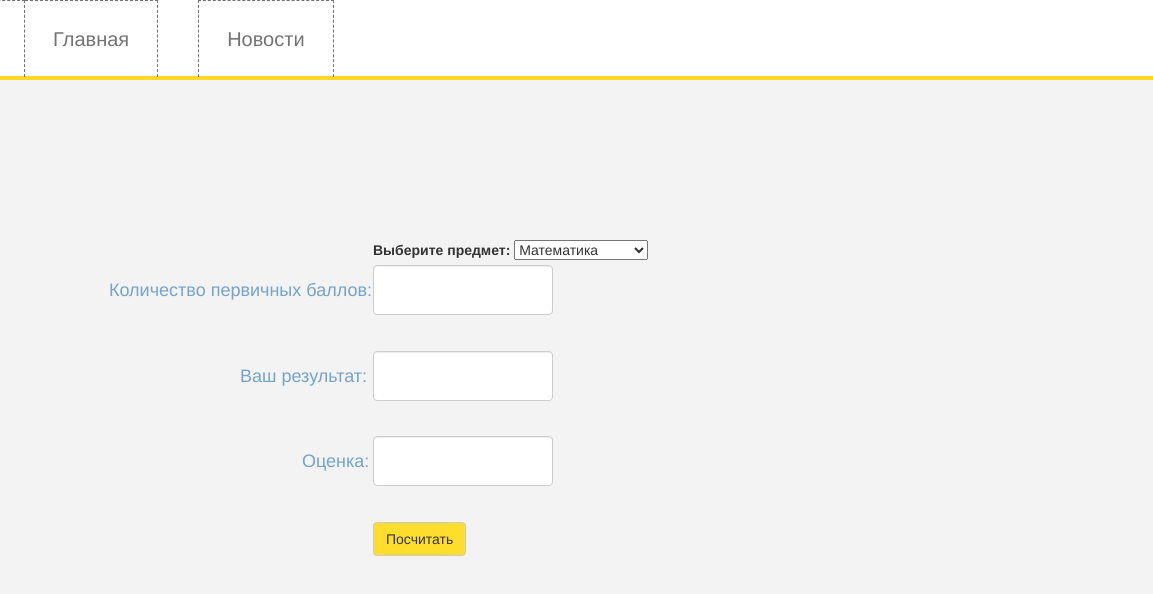
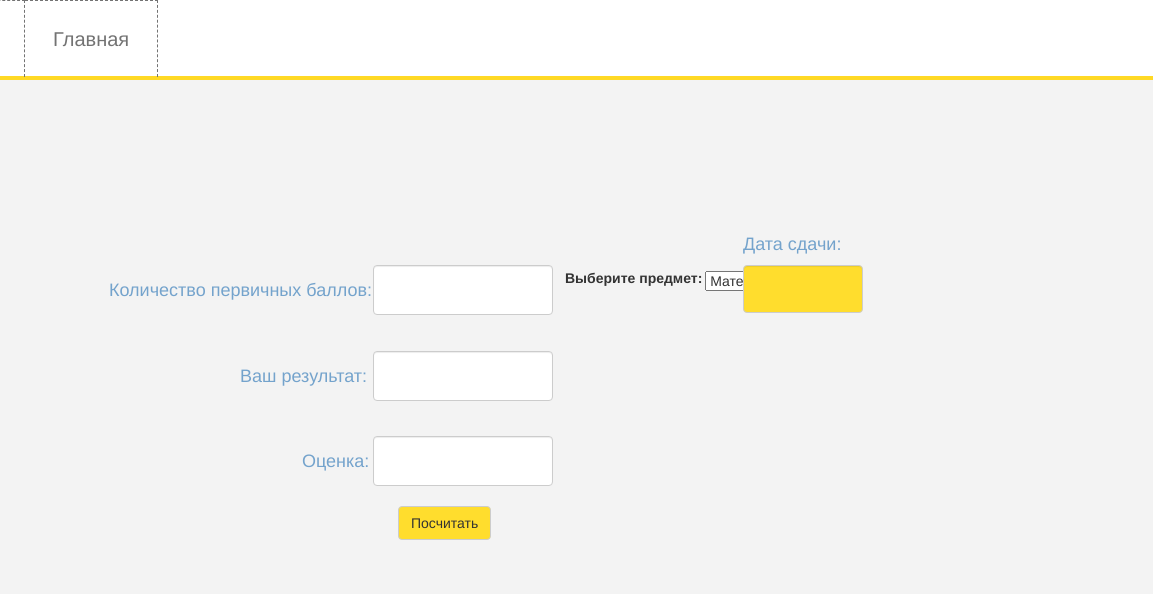
Before and after one commit to kadroff/calcul-ege, a plain HTML site: page index.html in a window 1280 px wide. Shown: the full height of the page, 127-1280 px from the left. Drawn offline with nearby package versions, Linux system fonts and the light colour scheme.

Commit message:
до старта совсем чуть-чуть

```diff
--- a/app.js
+++ b/app.js
@@ -94,7 +94,7 @@ var predmeti = {
                       10:"43", 11:"48", 12:"53", 13:"59",
                       14:"64", 15:"69", 16:"71", 17:"73", 18:"74",
                       19:"76", 20:"78", 21:"80", 22:"82", 23:"84",
-                      24:"85", 25:"87", 26:"89", 27:"91", 28:"93", 29:"95", 30:"96" },
+                      24:"85", 25:"87", 26:"89", 27:"91", 28:"93", 29:"95", 30:"96",},
 
   "ruskiyYazik": {1:"3", 2: "5", 3:"8", 4:"10", 5:"12",
                       6:"15",7:"17", 8:"20", 9:"22",
@@ -105,7 +105,7 @@ var predmeti = {
                       31:"54", 32:"56", 33:"57", 34:"58", 35:"59", 36:"60", 37:"62",
                       38:"63", 39:"64", 40:"65", 41:"66", 42:"68", 43:"69", 44:"70",
                       45:"71", 46:"72", 47:"73", 48:"76", 49:"79", 50:"82", 51:"84", 52:"87",
-                      53:"90", 54:"92", 55:"95", 56:"98", 57:"100"},
+                      53:"90", 54:"92", 55:"95", 56:"98", 57:"100",},
 
   "obschestvoznan": {1:"3", 2: "5", 3:"7", 4:"9", 5:"11",
                      6:"14", 7:"16", 8:"18", 9:"20", 10:"22",
@@ -118,7 +118,7 @@ var predmeti = {
                      41:"65", 42:"66", 43:"67", 44:"68", 45:"69",
                      46:"70", 47:"71", 48:"72", 49:"74", 50:"76",
                      51:"78", 52:"80", 53:"82", 54:"84", 55:"86",
-                     56:"88", 57:"90", 58:"92", 59:"94", 60:"96", 61:"98", 62:"100"},
+                     56:"88", 57:"90", 58:"92", 59:"94", 60:"96", 61:"98", 62:"100", },
 
         "physics": {1:"4", 2: "8", 3:"12", 4:"16", 5:"20",
                     6:"24", 7:"28", 8:"32", 9:"36", 10:"38",
@@ -154,14 +154,24 @@ if (isNaN(kolichestvo) || kolichestvo < 1 || kolichestvo > 100) {
   event.preventDefault();
   if(predmet === "matematica") {
     math();
+    date = "6 июня";
+    $("#date").val(date);
   }else if (predmet === "ruskiyYazik") {
-    ruskiyYazik()
+    ruskiyYazik();
+    date = "30 мая";
+    $("#date").val(date);
   }else if (predmet === "obschestvoznan") {
     obschestvoznan();
+    date = "8 июня";
+    $("#date").val(date);
   }else if (predmet === "physics") {
     physics();
+    date = "20 июня";
+    $("#date").val(date);
   }else if (predmet === "history") {
     history();
+    date = "16 июня";
+    $("#date").val(date);
   }
 
 });
--- a/css/main.css
+++ b/css/main.css
@@ -92,7 +92,8 @@ body {
 .btn {
   background-color: #FFDD2D;
   position: relative;
-  top: -20px;
+  top: -120px;
+  left: 25px;
 }
 
 #kolichestvo {
@@ -142,6 +143,37 @@ body {
   font-size: 18px;
   color: #74A3CC;
 }
+
+.four {
+  position: relative;
+  top: -338px;
+  left: 370px;
+  color: #74A3CC;
+  font-size: 18px;
+}
+
+#date {
+  position: relative;
+  top: -257px;
+  left: 370px;
+  width: 120px;
+  font-size: 18px;
+  color: #333;
+  background-color: #FFDD2D;
+  height: 48px;
+}
+
+#predmet {
+  position: relative;
+  top: 31px;
+  left: 191px;
+}
+
+.select-predmet {
+  position: relative;
+  top: 28px;
+  left: 192px;
+}
 /*.logo a {
   color: #333333;
   padding: 10px;
--- a/index.html
+++ b/index.html
@@ -26,7 +26,7 @@
             <ul class="nav navbar-nav">
               <li class="house-border"><a href="#"><img class="house" src="image/internet(1).png"></a></li></img>
               <li><a href="#">Главная</a></li>
-              <li class="news"><a href="#">Новости</a></li>
+
             </ul>
           </div>
     </div>
@@ -34,7 +34,7 @@
 </div>
 
   <form id="form">
-    <label for="predmet">Выберите предмет: </label>
+    <label for="predmet" class="select-predmet">Выберите предмет: </label>
   <select name="predmet" id="predmet">
         <option value="matematica">Математика</option>
         <option value="ruskiyYazik">Русский язык</option>
@@ -49,6 +49,8 @@
   <p class="two">Ваш результат:</p>
   <input type="text" name=summ id="evaluation" class="form-control">
   <p class="three">Оценка:</p>
+  <input type="text" name=date id="date" class="form-control">
+  <p class="four">Дата сдачи:</p>
   <br>
   <input type="submit" value="Посчитать" class="btn btn-default">
   </form>
```
